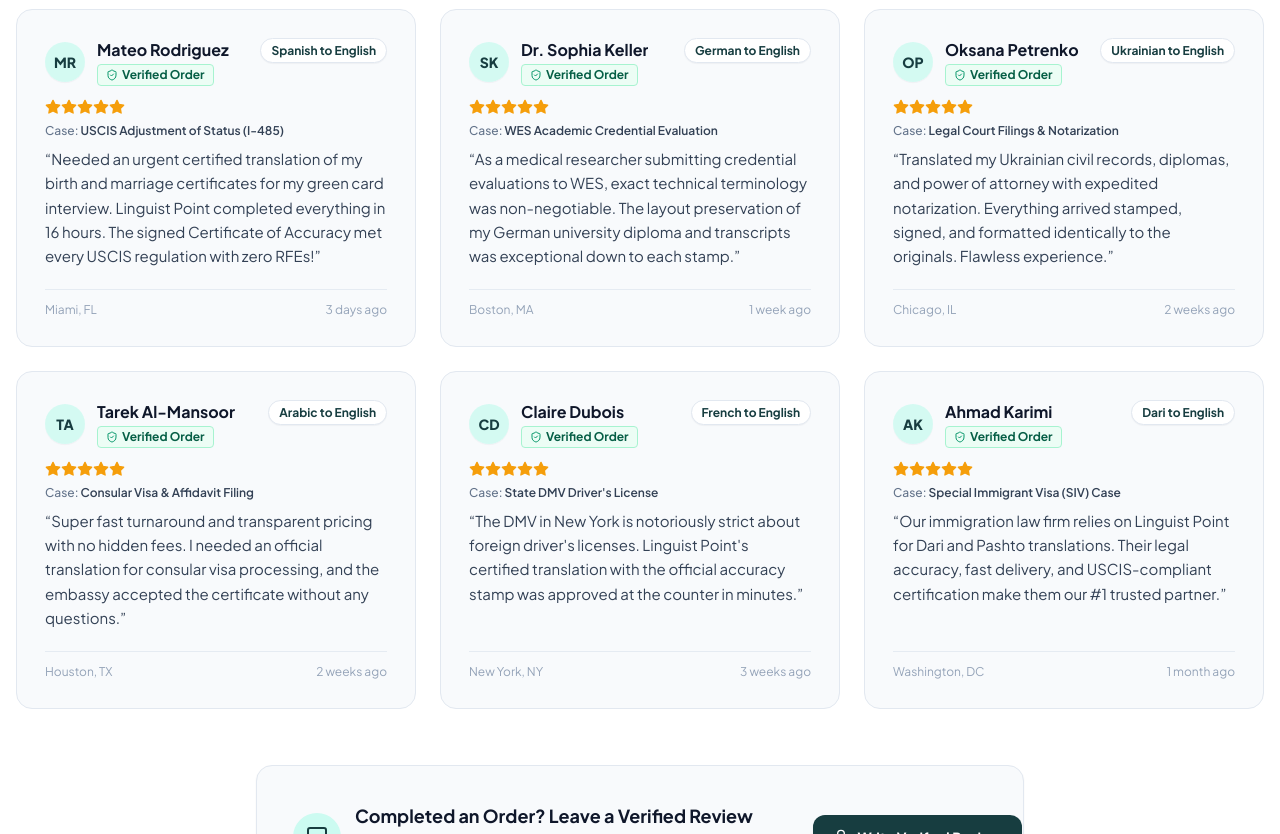
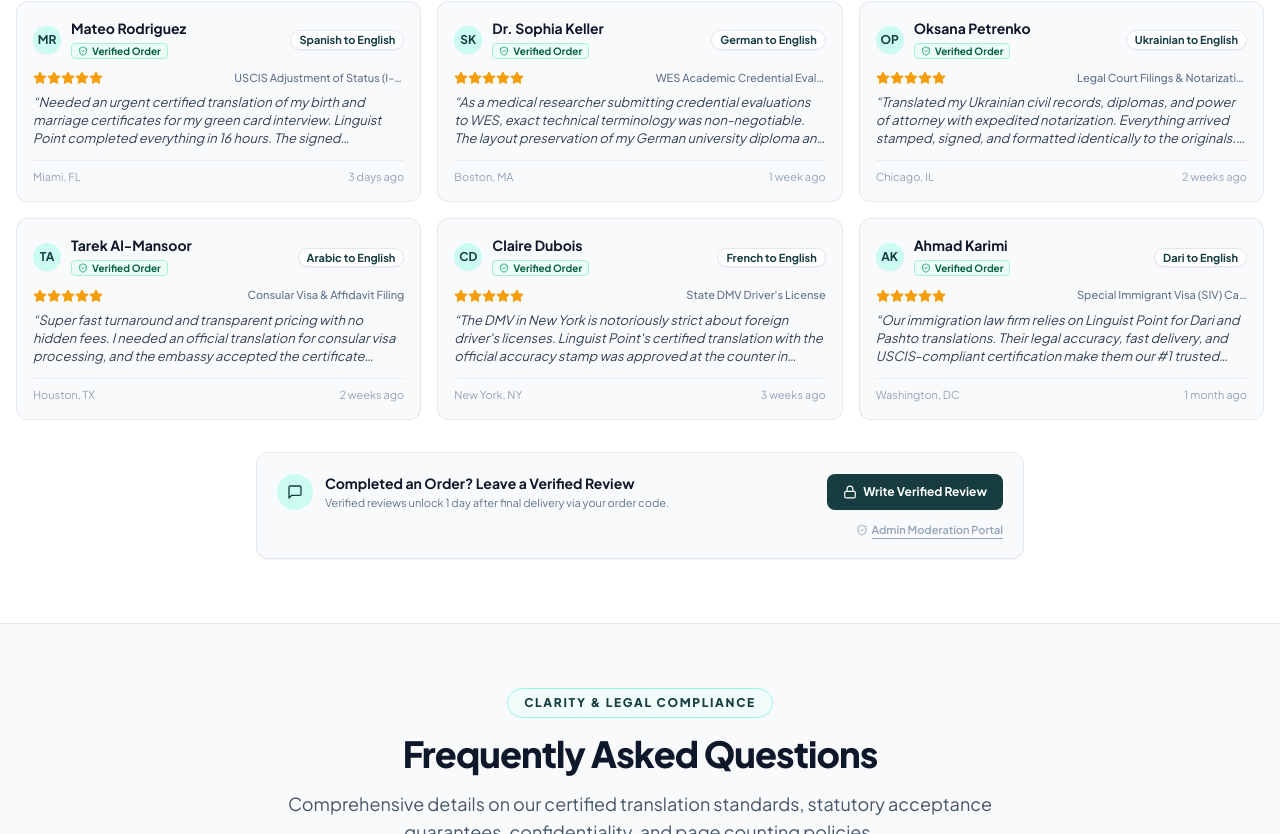
Before and after one commit to ashafiee1979-netizen/linguist-point-international, a Next.js app: page / in a window 1280 px wide. Shown: the part 7386-8220 px from the top of the page. Built offline with nearby package versions, Linux system fonts and the light colour scheme.

Commit message:
Redesign client review cards into compact, beautiful 3x2 grid fitting on one screen

```diff
--- a/components/ReviewSection.tsx
+++ b/components/ReviewSection.tsx
@@ -229,55 +229,57 @@
           eyebrow="Verified Client Feedback"
           title="Trusted by 5,000+ Clients Worldwide"
           description="Read verified feedback from immigration attorneys, academic evaluators, and corporate clients across 65+ language pairs."
+          className="mb-6 sm:mb-8"
         />
 
-        {/* Reviews Grid */}
-        <div className="grid grid-cols-1 sm:grid-cols-2 lg:grid-cols-3 gap-6 mb-12 sm:mb-14">
-          {reviews.map((rev) => (
+        {/* Reviews Grid - Beautifully organized, compact, 3 columns x 2 rows */}
+        <div className="grid grid-cols-1 sm:grid-cols-2 lg:grid-cols-3 gap-3.5 sm:gap-4 mb-6 sm:mb-8">
+          {reviews.slice(0, 6).map((rev) => (
             <div
               key={rev.id}
-              className="bg-slate-50 border border-slate-200 rounded-2xl p-6 sm:p-7 flex flex-col justify-between hover:bg-white hover:border-[#173d40]/40 hover:shadow-lg hover:-translate-y-0.5 transition-all duration-200"
+              className="bg-slate-50 border border-slate-200/90 rounded-xl p-3.5 sm:p-4 flex flex-col justify-between hover:bg-white hover:border-[#173d40]/40 hover:shadow-md transition-all duration-200"
             >
               <div>
-                <div className="flex items-start justify-between gap-3 mb-3">
-                  <div className="flex items-center gap-3 min-w-0">
-                    <div className="w-10 h-10 rounded-full bg-teal-100/80 text-[#173d40] font-extrabold text-sm flex items-center justify-center flex-shrink-0 shadow-2xs">
+                <div className="flex items-center justify-between gap-2 mb-2">
+                  <div className="flex items-center gap-2.5 min-w-0">
+                    <div className="w-7 h-7 rounded-full bg-teal-100 text-[#173d40] font-bold text-xs flex items-center justify-center flex-shrink-0 shadow-2xs">
                       {rev.initials}
                     </div>
                     <div className="min-w-0">
-                      <h3 className="text-sm sm:text-base font-bold text-slate-900 leading-tight truncate">
+                      <h3 className="text-xs sm:text-sm font-bold text-slate-900 leading-tight truncate">
                         {rev.clientName}
                       </h3>
-                      <span className="inline-flex items-center gap-1 text-xs text-emerald-800 font-bold bg-emerald-50 border border-emerald-200 px-2 py-0.5 rounded mt-0.5">
-                        <ShieldCheck className="w-3 h-3 text-emerald-600" />
+                      <span className="inline-flex items-center gap-1 text-[10px] text-emerald-800 font-bold bg-emerald-50 border border-emerald-200 px-1.5 py-0.5 rounded leading-none mt-0.5">
+                        <ShieldCheck className="w-2.5 h-2.5 text-emerald-600" />
                         Verified Order
                       </span>
                     </div>
                   </div>
-                  <span className="text-xs font-bold text-[#173d40] bg-white border border-slate-200 px-2.5 py-1 rounded-full flex-shrink-0 text-right leading-tight shadow-2xs">
+                  <span className="text-[11px] font-bold text-[#173d40] bg-white border border-slate-200 px-2 py-0.5 rounded-full flex-shrink-0 text-right leading-tight shadow-2xs">
                     {rev.languagePair}
                   </span>
                 </div>
 
-                {/* Stars */}
-                <div className="flex items-center text-[#f59e0b] mb-2">
-                  {[...Array(rev.rating)].map((_, i) => (
-                    <Star key={i} className="w-4 h-4 fill-current" />
-                  ))}
+                {/* Rating & Case */}
+                <div className="flex items-center justify-between gap-2 mb-2">
+                  <div className="flex items-center text-[#f59e0b]">
+                    {[...Array(rev.rating)].map((_, i) => (
+                      <Star key={i} className="w-3.5 h-3.5 fill-current" />
+                    ))}
+                  </div>
+                  {rev.useCase && (
+                    <span className="text-[11px] font-medium text-slate-500 truncate max-w-[170px]" title={rev.useCase}>
+                      {rev.useCase}
+                    </span>
+                  )}
                 </div>
 
-                {rev.useCase && (
-                  <p className="text-xs font-medium text-slate-500 mb-2">
-                    Case: <span className="text-slate-700 font-semibold">{rev.useCase}</span>
-                  </p>
-                )}
-
-                <p className="text-sm sm:text-[15px] text-slate-700 leading-relaxed mb-3">
+                <p className="text-xs sm:text-[13px] text-slate-700 leading-snug line-clamp-3 italic mb-1">
                   &ldquo;{rev.comments}&rdquo;
                 </p>
               </div>
 
-              <div className="flex items-center justify-between text-xs text-slate-400 border-t border-slate-200/80 pt-3 mt-2">
+              <div className="flex items-center justify-between text-[11px] text-slate-400 border-t border-slate-200/70 pt-2 mt-2">
                 <span>{rev.location}</span>
                 <span>{rev.dateAgo}</span>
               </div>
@@ -285,45 +287,45 @@
           ))}
         </div>
 
-        {/* Interactive Verified Review Card */}
-        <div className="max-w-3xl mx-auto bg-slate-50 border border-slate-200 rounded-2xl p-6 sm:p-9 shadow-sm">
-          <div className="flex flex-col sm:flex-row items-start sm:items-center justify-between gap-4">
-            <div className="flex items-start sm:items-center gap-3.5">
-              <div className="w-12 h-12 rounded-full bg-teal-100 text-[#173d40] flex items-center justify-center flex-shrink-0">
-                <MessageSquare className="w-6 h-6" />
+        {/* Compact Interactive Verified Review Card */}
+        <div className="max-w-3xl mx-auto bg-slate-50 border border-slate-200 rounded-xl p-4 sm:p-5 shadow-2xs">
+          <div className="flex flex-col sm:flex-row items-start sm:items-center justify-between gap-3.5">
+            <div className="flex items-center gap-3">
+              <div className="w-9 h-9 rounded-full bg-teal-100 text-[#173d40] flex items-center justify-center flex-shrink-0">
+                <MessageSquare className="w-4 h-4" />
               </div>
               <div>
-                <h3 className="text-base sm:text-lg font-bold text-slate-900">
+                <h4 className="text-xs sm:text-sm font-bold text-slate-900 leading-tight">
                   Completed an Order? Leave a Verified Review
-                </h3>
-                <p className="text-xs sm:text-sm text-slate-600 mt-0.5">
-                  To eliminate unknown or fake reviews, reviews are unlocked 1 day after final delivery.
+                </h4>
+                <p className="text-[11px] text-slate-500 mt-0.5">
+                  Verified reviews unlock 1 day after final delivery via your order code.
                 </p>
               </div>
             </div>
-            <div className="flex items-center gap-2 w-full sm:w-auto">
+            <div className="flex items-center gap-2 w-full sm:w-auto flex-shrink-0">
               <button
                 type="button"
                 onClick={() => {
                   setShowReviewGate(!showReviewGate);
                   setSubmitSuccess(null);
                 }}
-                className="w-full sm:w-auto bg-[#173d40] hover:bg-[#123032] text-white font-bold text-xs sm:text-sm px-5 py-3 rounded-xl transition-all shadow-sm flex items-center justify-center gap-2 flex-shrink-0"
+                className="w-full sm:w-auto bg-[#173d40] hover:bg-[#123032] text-white font-bold text-xs px-4 py-2.5 rounded-lg transition-all shadow-2xs flex items-center justify-center gap-1.5"
               >
-                <Lock className="w-4 h-4" />
+                <Lock className="w-3.5 h-3.5" />
                 {showReviewGate ? "Close Review Gate" : "Write Verified Review"}
               </button>
             </div>
           </div>
 
           {/* Admin Moderation Strip button if any pending reviews */}
-          <div className="mt-3 flex justify-end">
+          <div className="mt-2.5 flex justify-end">
             <button
               type="button"
               onClick={() => setShowAdminModal(true)}
-              className="text-xs font-semibold text-slate-500 hover:text-[#173d40] underline underline-offset-4 flex items-center gap-1.5"
+              className="text-[11px] font-semibold text-slate-400 hover:text-[#173d40] underline underline-offset-4 flex items-center gap-1"
             >
-              <ShieldCheck className="w-3.5 h-3.5 text-slate-400" />
+              <ShieldCheck className="w-3 h-3 text-slate-400" />
               Admin Moderation Portal {pendingReviews.length > 0 && `(${pendingReviews.length} pending)`}
             </button>
           </div>
```
